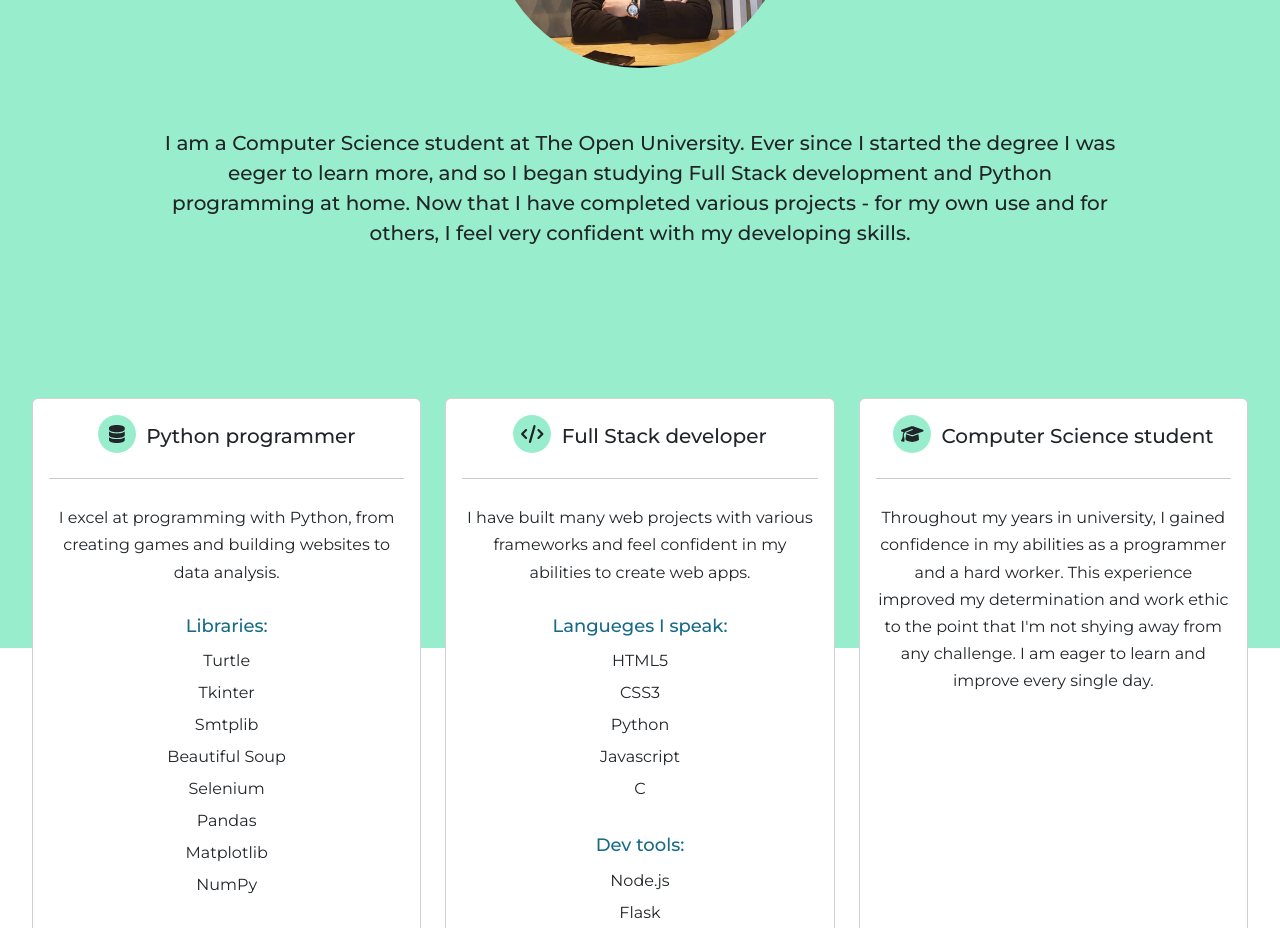
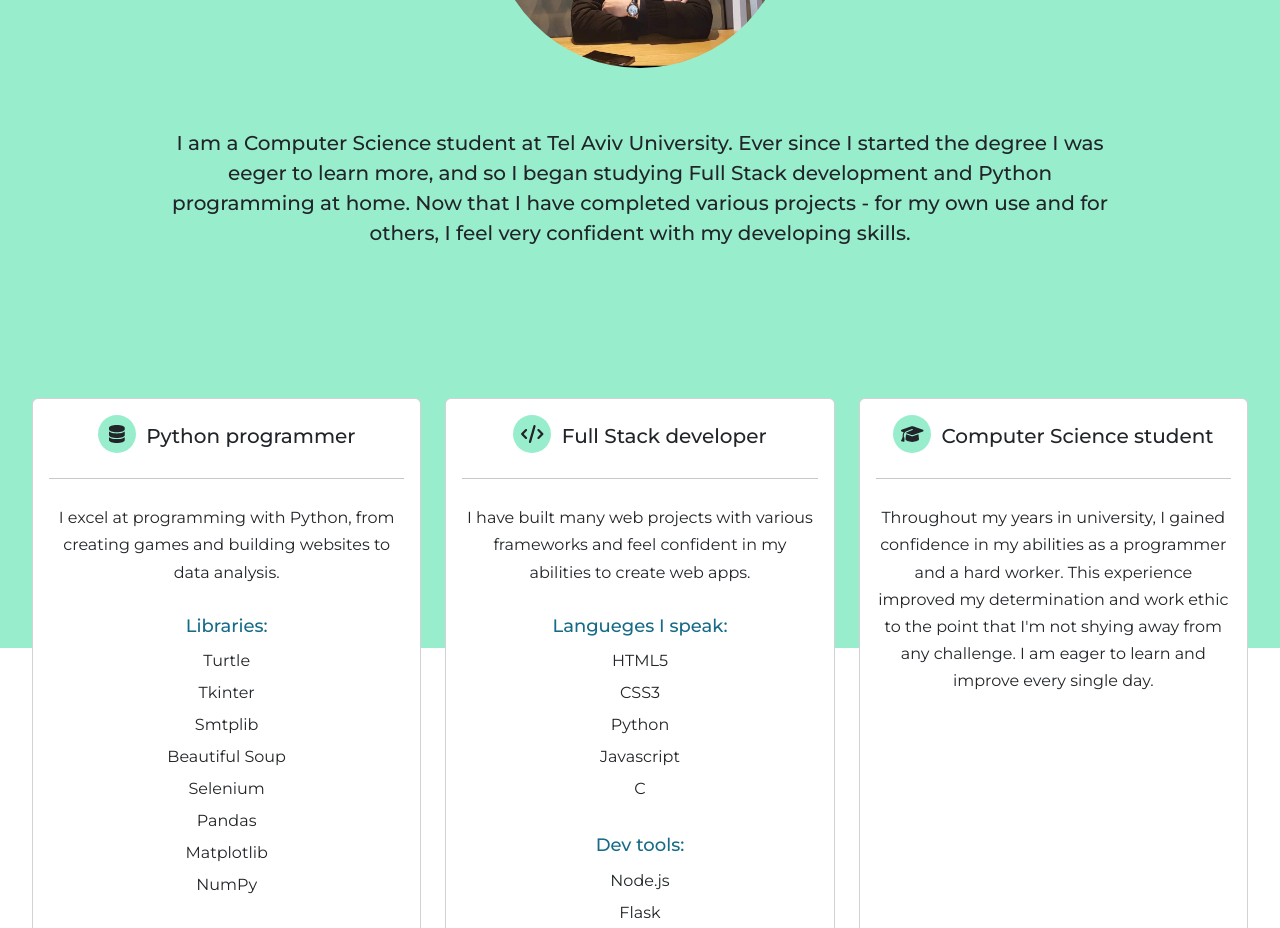
Before and after one commit to JacobEliks/personal-website, a React (Create React App) app: page / in a window 1280 px wide. Shown: the part 1320-2248 px from the top of the page. Built offline with nearby package versions, Linux system fonts and the light colour scheme.

Commit message:
Update Home.js

```diff
--- a/src/Home.js
+++ b/src/Home.js
@@ -39,7 +39,7 @@ export default function Home() {
             <div>
                 <img className="profile-img" src="images/IMG-1567.jpg" alt="me"/>
             </div>
-            <h5>I am a Computer Science student at The Open University.
+            <h5>I am a Computer Science student at Tel Aviv University.
              Ever since I started the degree I was eeger to learn more, and so I began studying Full Stack development and Python programming at home.
               Now that I have completed various projects - for my own use and for others, I feel very confident with my developing skills.</h5>
         </div>
```
